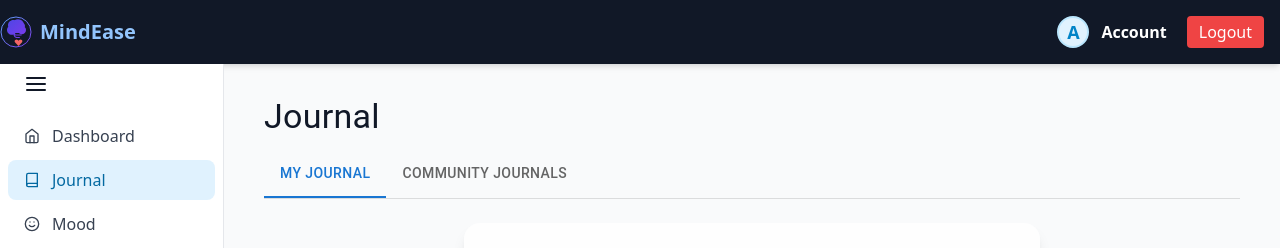
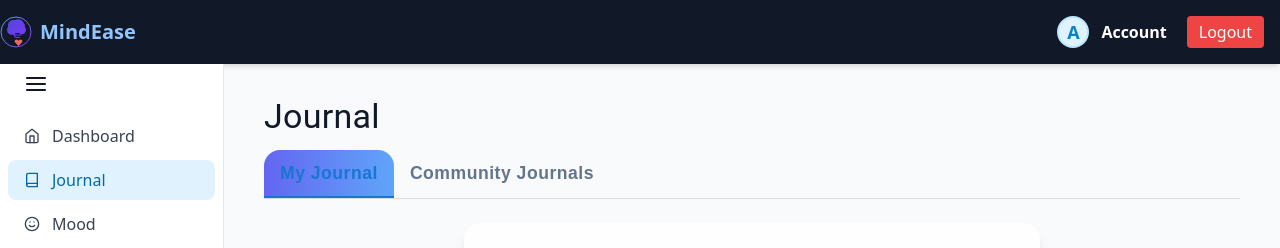
Before and after one commit to Abrar-Husain-870/Serenio, a React (Vite) app in the folder mindease-frontend/: page /journal in a window 1280 px wide. Shown: the top 248 px of the page. Built offline with nearby package versions, Linux system fonts and the light colour scheme; no server answers; sample sign-in values are in the browser's storage.

Commit message:
Fix API base URL and ensure frontend/backend integration is correct

```diff
--- a/mindease-frontend/src/pages/Journal.tsx
+++ b/mindease-frontend/src/pages/Journal.tsx
@@ -24,8 +24,32 @@ const Journal: React.FC = () => {
 
       <Box sx={{ borderBottom: 1, borderColor: 'divider', mb: 3 }}>
         <Tabs value={tabValue} onChange={handleTabChange}>
-          <Tab label="My Journal" />
-          <Tab label="Community Journals" />
+          <Tab
+            label="My Journal"
+            sx={{
+              fontFamily: 'Montserrat, Arial, sans-serif',
+              fontWeight: 700,
+              color: tabValue === 0 ? '#2563eb' : '#64748b',
+              fontSize: '1.1rem',
+              textTransform: 'none',
+              background: tabValue === 0 ? 'linear-gradient(90deg, #6366f1 0%, #60a5fa 100%)' : 'none',
+              borderRadius: '1rem 1rem 0 0',
+              transition: 'all 0.2s',
+            }}
+          />
+          <Tab
+            label="Community Journals"
+            sx={{
+              fontFamily: 'Montserrat, Arial, sans-serif',
+              fontWeight: 700,
+              color: tabValue === 1 ? '#2563eb' : '#64748b',
+              fontSize: '1.1rem',
+              textTransform: 'none',
+              background: tabValue === 1 ? 'linear-gradient(90deg, #6366f1 0%, #60a5fa 100%)' : 'none',
+              borderRadius: '1rem 1rem 0 0',
+              transition: 'all 0.2s',
+            }}
+          />
         </Tabs>
       </Box>
 
```
